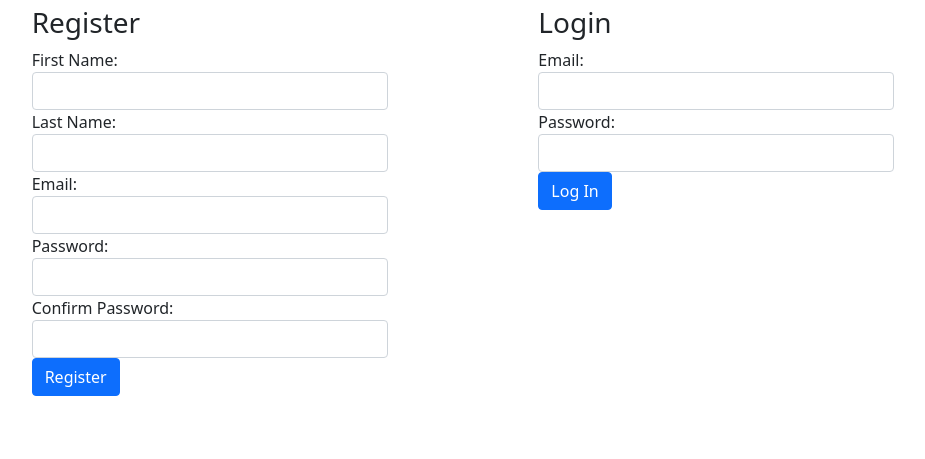
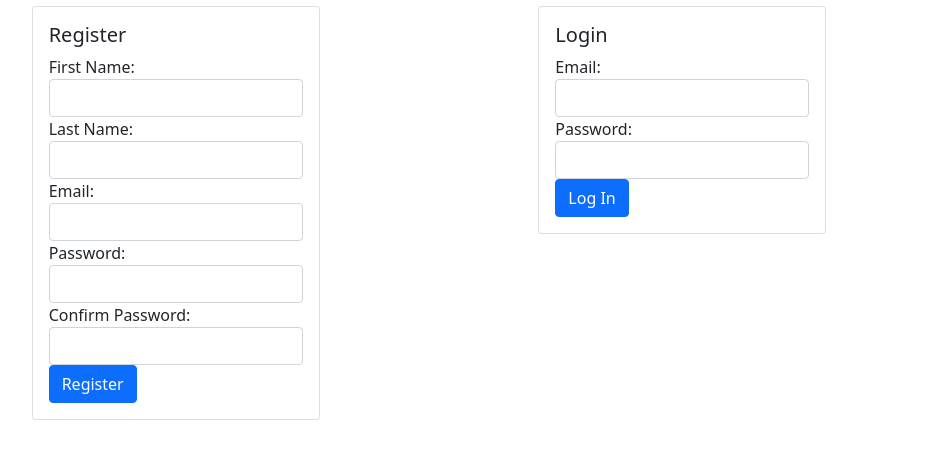
Before and after one commit to cquinsay/dojo-exchange, a Django app: page / in a window 1280 px wide. Shown: the part 50-509 px from the top of the page, without its empty margins (177-1102 px from the left). Run offline with Django 3.2, Linux system fonts and the light colour scheme.

Commit message:
modified login and reg form

```diff
--- a/exchange_app/templates/index.html
+++ b/exchange_app/templates/index.html
@@ -4,7 +4,9 @@
 <head>
     <meta charset="UTF-8">
     <meta name="viewport" content="width=device-width, initial-scale=1.0">
-    <link rel="stylesheet" href="https://cdn.jsdelivr.net/npm/bootstrap@5.0.0-beta3/dist/css/bootstrap.min.css" rel="stylesheet" integrity="sha384-eOJMYsd53ii+scO/bJGFsiCZc+5NDVN2yr8+0RDqr0Ql0h+rP48ckxlpbzKgwra6" crossorigin="anonymous">
+    <link rel="stylesheet" href="https://cdn.jsdelivr.net/npm/bootstrap@5.0.0-beta3/dist/css/bootstrap.min.css"
+        rel="stylesheet" integrity="sha384-eOJMYsd53ii+scO/bJGFsiCZc+5NDVN2yr8+0RDqr0Ql0h+rP48ckxlpbzKgwra6"
+        crossorigin="anonymous">
     {% load static %}
     <link rel="stylesheet" href="{% static 'css/style.css' %}">
     <title>Dojo Exchange</title>
@@ -25,7 +27,9 @@
         <div class="container">
             <div class="row justify-content-evenly">
                 <div class="col-4">
-                    <h3>Register</h3>
+                    <div class="card" style="width: 18rem;">
+                        <div class="card-body">
+                            <h5 class="card-title">Register</h5>
                             <form action="/register" method="post">
                                 {% csrf_token %}
                                 <div class="form-group">
@@ -37,21 +41,26 @@
                                         class="form-control">
                                 </div>
                                 <div class="form-group">
-                            <label for="email">Email:</label><input name="email" type="email" class="form-control">
+                                    <label for="email">Email:</label><input name="email" type="email"
+                                        class="form-control">
                                 </div>
                                 <div class="form-group">
                                     <label for="password">Password:</label><input name="password" type="password"
                                         class="form-control">
                                 </div>
                                 <div class="form-group">
-                            <label for="confirm_password">Confirm Password:</label><input name="confirm_password"
-                                type="password" class="form-control">
+                                    <label for="confirm_password">Confirm Password:</label><input
+                                        name="confirm_password" type="password" class="form-control">
                                 </div>
                                 <button class="btn btn-primary" type="submit">Register</button>
                             </form>
                         </div>
+                    </div>
+                </div>
                 <div class="col-4">
-                    <h3>Login</h3>
+                    <div class="card" style="width: 18rem;">
+                        <div class="card-body">
+                            <h5 class="card-title">Login</h5>
                             <form action="/login" method="post">
                                 {% csrf_token %}
                                 <div class="form-group">
@@ -59,8 +68,8 @@
                                         class="form-control">
                                 </div>
                                 <div class="form-group">
-                        <label for="login_password">Password:</label><input name="login_password" type="password"
-                            class="form-control">
+                                    <label for="login_password">Password:</label><input name="login_password"
+                                        type="password" class="form-control">
                                 </div>
                                 <button class="btn btn-primary" type="submit">Log In</button>
                             </form>
@@ -68,6 +77,8 @@
                     </div>
                 </div>
             </div>
+        </div>
+    </div>
 </body>
 
 </html>
```
Also changed, not shown: db.sqlite3. Lines whose indentation alone changed are shown as unchanged.
